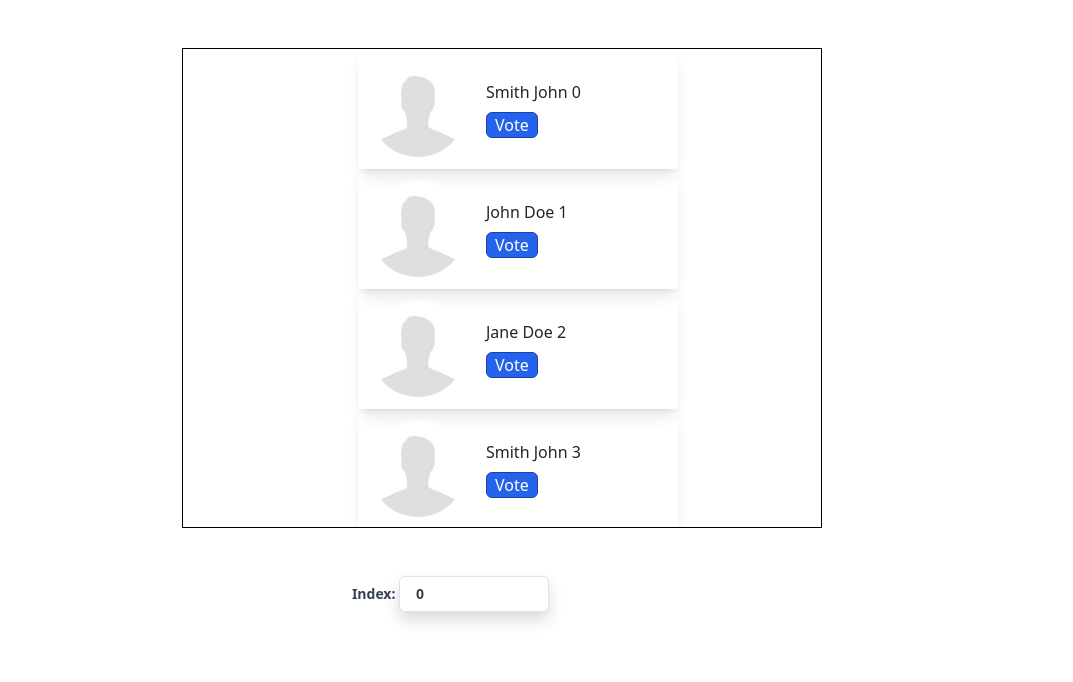
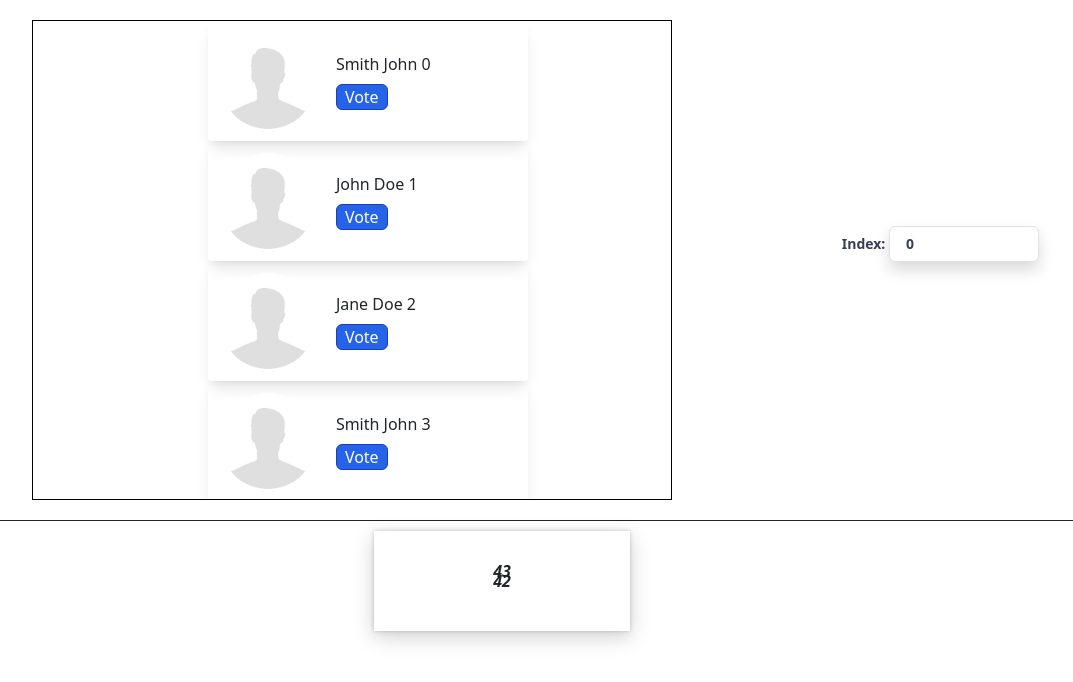
Before and after one commit to alice-njoroge/VueRefs, a Vue app: page / in a window 1280 px wide. Shown: the top 682 px of the page, without its empty margins (138-1211 px from the left). Built offline with nearby package versions, Linux system fonts and the light colour scheme.

Commit message:
refs, watchers and transitions

```diff
--- a/package.json
+++ b/package.json
@@ -9,6 +9,7 @@
     "preview": "vite preview"
   },
   "dependencies": {
+    "@vueuse/core": "^11.0.3",
     "bootstrap": "^5.3.3",
     "vue": "^3.4.21"
   },
--- a/src/App.vue
+++ b/src/App.vue
@@ -1,7 +1,11 @@
 <script setup>
-import {computed, onMounted, ref} from "vue";
+import { ref} from "vue";
 import UserComponent from "@/components/UserComponent.vue";
+import SecondsTick from "@/components/secondsTick.vue";
+import SearchComponent from "@/components/searchComponent.vue";
 const index = ref(0);
+const visibleItems = ref(4);
+
 
 const list = ref([
   {id: 0, name: 'Smith John 0', age: 54, country: 'Morocco'},
@@ -21,7 +25,7 @@ const list = ref([
 </script>
 <template>
   <div class="viewport-center">
-    <user-component :list="list" :index="index">
+    <UserComponent :list="list" :index="index || null" :visible-items="visibleItems">
       <template #item="user">
         <img class="avatar" :src="'/placeholder-avatar.jpg'" alt=""/>
         <div>
@@ -29,29 +33,33 @@ const list = ref([
           <button>Vote {{ user.votes }}</button>
         </div>
       </template>
-    </user-component>
+    </UserComponent>
     <div class="mb-4 flex flex-wrap items-center justify-center">
       <label class="block text-gray-700 text-sm font-bold mb-2" for="username">
         Index:
-        <input v-model.number="index" class="shadow appearance-none border rounded w-6/12 py-2 px-3 text-gray-700 leading-tight focus:outline-none focus:shadow-outline" id="username" type="text" placeholder="0">
+        <input v-model.number="index" type="number" class="shadow appearance-none border rounded w-6/12 py-2 px-3 text-gray-700 leading-tight focus:outline-none focus:shadow-outline" id="username" placeholder="0">
       </label>
     </div>
   </div>
+  <section class="time-section">
+    <SecondsTick/>
+  </section>
 </template>
 
 <style>
-.root-card {
-  @apply flex flex-wrap justify-center items-center
+.viewport-center{
+  display: flex;
+  align-items: center;
+  justify-content: center;
+  margin-bottom: 10px;
+  border-bottom: 1px solid ;
 }
-
-.user-wrapper {
-  @apply gap-10 justify-center;
+.time-section{
+  display: flex;
+  align-items: center;
+  justify-content: space-around;
+  margin-bottom: 10px;
 }
-
-.user-card {
-  @apply p-3 shadow-lg rounded w-80 relative flex items-center;
-}
-
 .avatar {
   @apply font-bold object-cover w-24 h-24 rounded-full mr-5 dark:bg-slate-700 bg-slate-200 inline-flex justify-center items-center text-3xl;
 }
--- a/src/components/UserComponent.vue
+++ b/src/components/UserComponent.vue
@@ -1,61 +1,66 @@
 <script setup>
 import {computed, onMounted, ref, watch} from "vue";
+
 const itemRefs = ref([]);
 const itemHeight = ref(0);
 
 const props = defineProps({
-  list: { type: Array, default: ()=>[]},
-  visibleItems: {default: 4, type: Number},
-  index: {default: 0, type: Number}
+  list: {type: Array, default: () => []},
+  visibleItems: {type: Number},
+  index: {default: 0, type: [Number]}
 });
-onMounted(()=>{
-  if (itemRefs.value){
+onMounted(() => {
+  if (itemRefs.value) {
     itemHeight.value = itemRefs.value[0].clientHeight
   }
 });
 
+watch(
+    () => props.index,
+    (newVal) => {
+      if (newVal !== null && newVal < props.list.length){
+        itemRefs.value[newVal].scrollIntoView({ behavior: 'smooth' }); //ref.scrollIntoView({behavior})
+      } else{
+        itemRefs.value[0].scrollIntoView({ behavior: 'smooth' });
+      }
+    }
+)
 
-const computedHeight = computed(()=>{
-  return itemHeight.value * props.visibleItems
+
+const computedHeight = computed(() => {
+  return itemHeight.value * props.visibleItems;
 })
 </script>
 <template>
   <div
-      class="root-card m-5 w-6/12 mx-auto border border-black overflow-hidden"
+      class="root-card"
       :style="`height: ${computedHeight}px`"
+      v-if="list.length"
   >
-    <TransitionGroup name="list" tag="ul" class="user-wrapper">
+    <ul>
       <li
           ref="itemRefs"
           class="user-card"
-          v-for="(user, index) in list.slice(props.index)"
+          v-for="(user, index) in list"
           :key="user.id"
           :tabindex="index + 1"
       >
-       <slot name="item" v-bind="user"> </slot>
+        <slot name="item" v-bind="user"></slot>
       </li>
-    </TransitionGroup>
+    </ul>
   </div>
 </template>
 <style scoped>
-.list-move, /* apply transition to moving elements */
-.list-enter-active{
-  transition: all 0.5s ease-out 0.25s;
-}
-.list-leave-active {
-  transition: all 0.5s ease-in;
+.root-card {
+  @apply flex flex-wrap justify-center items-center m-5 w-6/12 mx-auto border border-black overflow-hidden;
 }
 
-.list-enter-from,
-.list-leave-to {
-  opacity: 0;
-  transform: translateY(30px);
+.user-wrapper {
+  @apply gap-10 justify-center ;
 }
 
-/* ensure leaving items are taken out of layout flow so that moving
-   animations can be calculated correctly. */
-.list-leave-active {
-  position: absolute;
+.user-card {
+  @apply p-3 shadow-lg rounded w-80 flex items-center;
 }
 
 </style>
--- /dev/null
+++ b/src/components/searchComponent.vue
@@ -0,0 +1,47 @@
+<script setup>
+import {ref} from "vue";
+
+const fruits = ref([
+  {id: 1, name: "Apfel", value: "apple"},
+  {id: 2, name: "Banane", value: 'banana'},
+  {id: 3, name: "Himbeere", value: 'raspberry'},
+  {id: 4, name: "Ananas", value: 'pineapple'},
+  {id: 5, name: "Aprikose", value: 'apricot'},
+]);
+
+</script>
+
+<template>
+  <div class="container" v-for="fruit in fruits">
+    {{ fruit.name }}
+  </div>
+
+</template>
+
+<style scoped>
+/* Styling for the select element */
+select {
+  width: 200px;
+  padding: 10px;
+  border: 1px solid #ccc;
+  border-radius: 4px;
+  background-color: #fff;
+  font-size: 16px;
+  color: #333;
+  outline: none;
+  appearance: none;
+  cursor: pointer;
+}
+
+/* Adding some custom arrow styling */
+select::-ms-expand {
+  display: none; /* For IE */
+}
+
+/* Option element styling */
+select option {
+  padding: 10px;
+}
+
+
+</style>
--- /dev/null
+++ b/src/components/secondsTick.vue
@@ -0,0 +1,67 @@
+<script setup>
+import {computed, onMounted, ref} from "vue";
+
+const currSecond = ref(new Date().getSeconds());
+let interval;
+
+const updateSeconds = () => {
+  currSecond.value = new Date().getSeconds();
+}
+onMounted(() => {
+  interval = setInterval(updateSeconds, 1000)
+});
+clearInterval(interval)
+
+// import { useNow } from "@vueuse/core"
+// const now = useNow();
+//
+// const currSecond = computed(()=>{
+//   return now.value.getSeconds()
+// })
+
+
+</script>
+
+<template>
+  <div class="seconds-card relative">
+    <Transition appear>
+      <span class="seconds absolute" :key="currSecond"> {{ currSecond }}</span>
+    </Transition>
+  </div>
+</template>
+
+<style scoped>
+.seconds-card {
+  box-shadow: 0 0 4px 0 rgba(0, 0, 0, 0.2), 0 6px 20px 0 rgba(0, 0, 0, 0.19);
+  display: flex;
+  justify-content: center;
+  align-items: center;
+  padding: 10px 30px;
+  width: 20%;
+  min-height: 100px;
+}
+
+.seconds {
+  font-style: italic;
+  font-weight: bold;
+}
+
+.v-enter-active,
+.v-leave-active {
+  transition: all .5s ease;
+}
+
+.v-enter-from{
+  transform: translateY(-10px);
+}
+.v-leave-to {
+  opacity: 0;
+  transform: translateY(10px);
+}
+.v-leave-active{
+  position: absolute;
+}
+
+
+
+</style>
```
Also changed, not shown: 1 other file (tests, documents, lock files or other folders).
